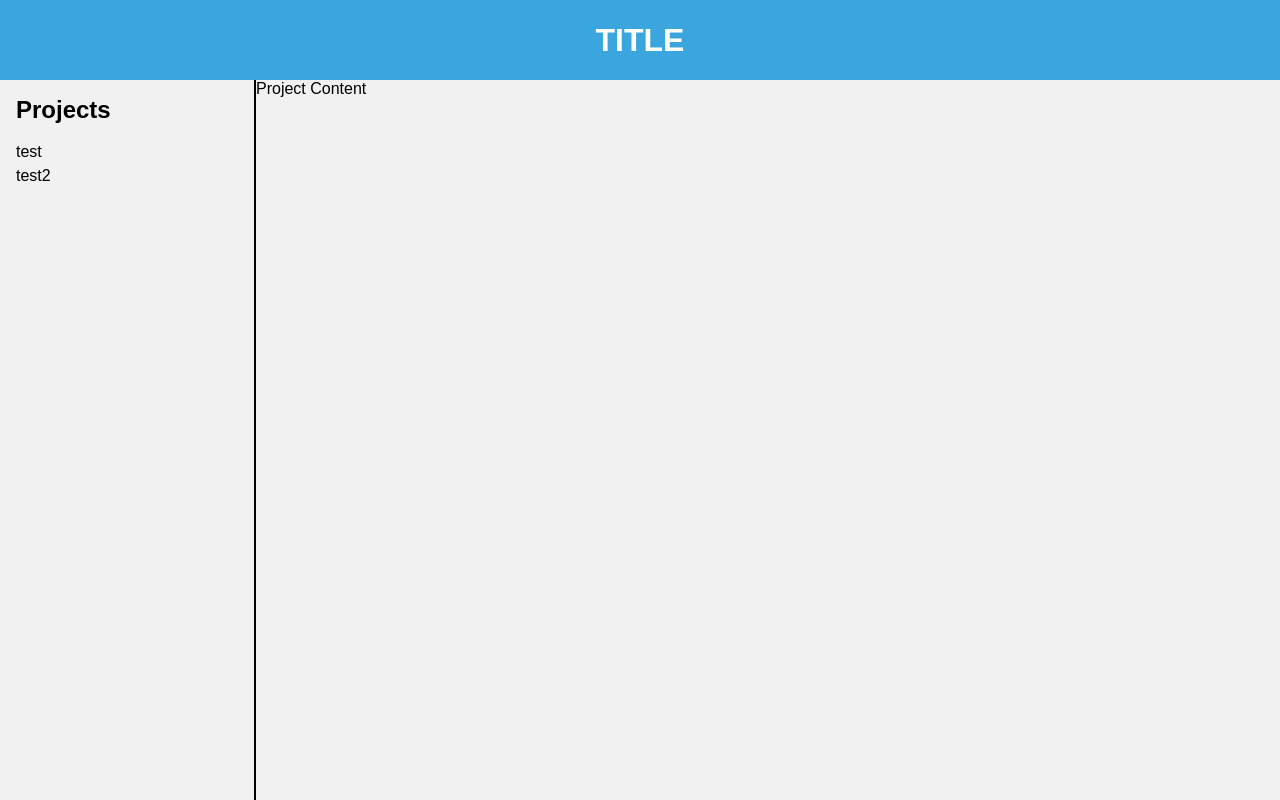
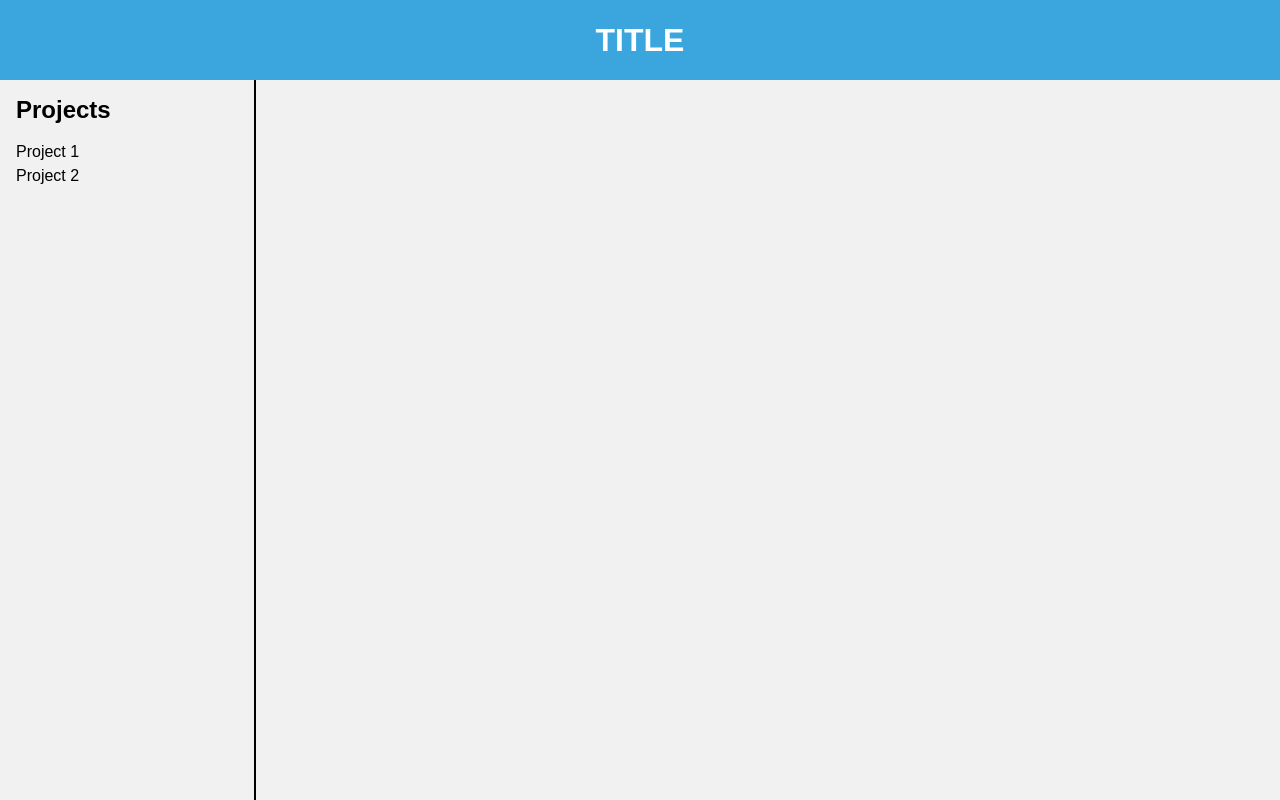
Before and after one commit to LJanaszek/projektmvc, a Next.js app: page / in a window 1280 px wide. Built offline with nearby package versions, Linux system fonts and the light colour scheme.

Commit message:
auto rerender based on state

```diff
--- /dev/null
+++ b/components/footer/index.tsx
@@ -0,0 +1,4 @@
+import styles from "@/styles/footer.module.scss"
+export default function Footer() {
+    return <div>Footer</div>
+}
--- a/components/mainContainer/index.tsx
+++ b/components/mainContainer/index.tsx
@@ -7,10 +7,7 @@ const MainContainer = () => {
     return (
         <div className={styles.mainContainer}>
             <h1 className={styles.title}>title</h1>
-            <div className={styles.content}>
-                <Navigation />
                 <ProjectContent />
-            </div>
         </div>
     )
 };
--- a/components/navigation/index.tsx
+++ b/components/navigation/index.tsx
@@ -1,29 +1,12 @@
-import { fetchProjects } from "@/pages";
-import { useEffect, useState } from "react";
 import styles from "@/styles/elements.module.scss";
+import data from "@/data/projects.json";
 export interface NavigationProps {
-    onClick?: (x: any) => void
+    onClick?: () => void
 }
-export default function Navigation() {
-    const [projectName, setProjectName] = useState('');
-    const projects = JSON.parse(fetchProjects());
-    useEffect(() => {
-        if (projectName) {
-            window.location.href = `/projects/${projectName}`;
-        }
-    })
+export default function Navigation({onClick}: NavigationProps) {
+    const projects = data.projects
+
     return (
-        <div className={styles.navigation}>
-            <h2>Projects</h2>
-            <ul>
-                {projects.map((project: any) => (
-                    <li key={project.id}
-                        onClick={() => setProjectName(project.name)}>
-                        {project.name}
-                    </li>
-                ))}
-            </ul>
-
-        </div>
+       <></>
     );
 }
--- a/components/projectContent/index.tsx
+++ b/components/projectContent/index.tsx
@@ -1,3 +1,54 @@
+'use client';
+import styles from "@/styles/elements.module.scss";
+import data from "@/data/projects.json";
+import { useEffect, useState } from "react";
+import Navigation from "../navigation";
+
 export default function ProjectContent() {
-    return <div>Project Content</div>;
+    const [selectedProject, setSelectedProject] = useState('');
+    const projects = data.projects;
+    const tasks = data.tasks;
+    useEffect(() => {
+        console.log(selectedProject);
+    }, [selectedProject]);
+    return (
+        <div className={styles.projects}>
+            <div className={styles.navigation}>
+                <h2>Projects</h2>
+                <ul className={styles.projectList}>
+                    {projects.map((project: any) => (
+                        <li key={project.id}
+                            onClick={() => {
+                                setSelectedProject(project.id);
+                                sessionStorage.setItem('selectedProject', project.name);
+                            }}>
+                            {project.name}
+                        </li>
+                    ))}
+                </ul>
+
+            </div>
+            <div className={styles.projectContent}>
+                <div className={styles.tasks}>
+                    <h2>{projects.find((project: any) => project.id === selectedProject)?.name}</h2>
+                    {projects
+                        .filter((project: any) => project.id === selectedProject)
+                        .map((project: any) => (
+                            <div key={project.id} className={styles.task}>
+                                <div className={styles.toDo}>
+                                    <h2>{project.name}</h2>
+                                    <p>{project.description}</p>
+                                    <p>{project.createdAt}</p>
+                                    <ul>
+                                        {tasks.filter((task: any) => task.project_id === selectedProject).map((task: any, index: number) => (
+                                            <li key={index}>{task.status}</li>
+                                        ))}
+                                    </ul>
+                                </div>
+                            </div>
+                        ))}
+                </div>
+            </div>
+        </div>
+    );
 }
--- /dev/null
+++ b/data/projects.json
@@ -0,0 +1,67 @@
+{
+    "projects" :[{
+            "id": "1",
+            "description": "Project 1",
+            "name": "Project 1",
+            "createdAt": "2023-01-01"
+        },
+        {
+            "id": "2",
+            "description": "Project 2",
+            "name": "Project 2",
+            "createdAt": "2023-01-02"
+        }
+
+    ],
+    "tasks" :[{
+            "id": "1",
+            "status": "Task 1",
+            "assigned_to": "Task 1",
+            "project_id": "1",
+            "created_at": "2023-01-01"
+        },{
+            "id": "1",
+            "status": "Task 1",
+            "assigned_to": "Task 1",
+            "project_id": "1",
+            "created_at": "2023-01-01"
+        },{
+            "id": "2",
+            "status": "Task 1",
+            "assigned_to": "Task 1",
+            "project_id": "1",
+            "created_at": "2023-01-01"
+        },{
+            "id": "1",
+            "status": "Task 1",
+            "assigned_to": "Task 1",
+            "project_id": "1",
+            "created_at": "2023-01-01"
+        },{
+            "id": "2",
+            "status": "Task 1",
+            "assigned_to": "Task 1",
+            "project_id": "1",
+            "created_at": "2023-01-01"
+        },{
+            "id": "1",
+            "status": "Task 1",
+            "assigned_to": "Task 1",
+            "project_id": "1",
+            "created_at": "2023-01-01"
+        },{
+            "id": "2",
+            "status": "Task 1",
+            "assigned_to": "Task 1",
+            "project_id": "1",
+            "created_at": "2023-01-01"
+        },{
+            "id": "1",
+            "status": "Task 1",
+            "assigned_to": "Task 1",
+            "project_id": "1",
+            "created_at": "2023-01-01"
+        }
+    ]
+
+}
--- a/pages/index.tsx
+++ b/pages/index.tsx
@@ -1,3 +1,4 @@
+'use client'
 import MainContainer from "@/components/mainContainer";
 
 export default function Home() {
--- a/styles/elements.module.scss
+++ b/styles/elements.module.scss
@@ -1,14 +1,61 @@
-.navigation{
+.navigation {
   height: 90vh;
   display: flex;
   flex-direction: column;
   padding: 1em;
   border-right: 2px solid var(--color4);
-    ul{
+  ul {
     list-style: none;
     margin: 1em 0;
-      li{
+    li {
       line-height: 1.5em;
     }
   }
 }
+.projects {
+  display: grid;
+  grid-template-columns: 20% 80%;
+  .navigation {
+    .projectList {
+      list-style: none;
+      li:hover {
+        cursor: pointer;
+      }
+    }
+  }
+  .projectContent {
+    padding: 1em;
+    display: grid;
+    grid-gap: 2em;
+    grid-template-columns: repeat(3, 1fr);
+    justify-content: space-between;
+    .toDo {
+      // padding: 1em;
+      display: flex;
+      flex-direction: column;
+      border: 2px solid var(--color4);
+      background-color: var(--color8);
+      border-radius: 1em;
+      border-radius: 5px;
+      height: 85vh;
+      h2 {
+        background-color: var(--color9);
+        color: var(--color3);
+        padding: 0.5em;
+      }
+      .tasks {
+        overflow: auto;
+        .task {
+          padding: 0.5em;
+          max-height: 20vh;
+          border-radius: 5px;
+          background-color: var(--color7);
+          margin: 0.5em;
+        }
+      }
+      ul {
+        list-style: none;
+      }
+    }
+  }
+}
--- a/styles/globals.scss
+++ b/styles/globals.scss
@@ -5,7 +5,9 @@
   --color4: #000;
   --color5: #282828;
   --color6: #dcdcdc;
-  --color7: #fff
+  --color7: #fff;
+  --color8: #bbcbff;
+  --color9: #1d5f83;
 }
 
 html,
--- a/styles/mainContainer.module.scss
+++ b/styles/mainContainer.module.scss
@@ -11,9 +11,5 @@
         background-color: var(--color1);
         color: var(--color7);
     }
-    .content{
-        display: grid;
-        grid-template-columns: 20% 80%;
-    }
 
 }
--- a/tsconfig.json
+++ b/tsconfig.json
@@ -4,7 +4,7 @@
     "lib": ["dom", "dom.iterable", "esnext"],
     "allowJs": true,
     "skipLibCheck": true,
-    "strict": true,
+    "strict": false,
     "noEmit": true,
     "esModuleInterop": true,
     "module": "esnext",
```
Also changed, not shown: styles/footer.module.scss (added). Lines whose indentation alone changed are shown as unchanged.
